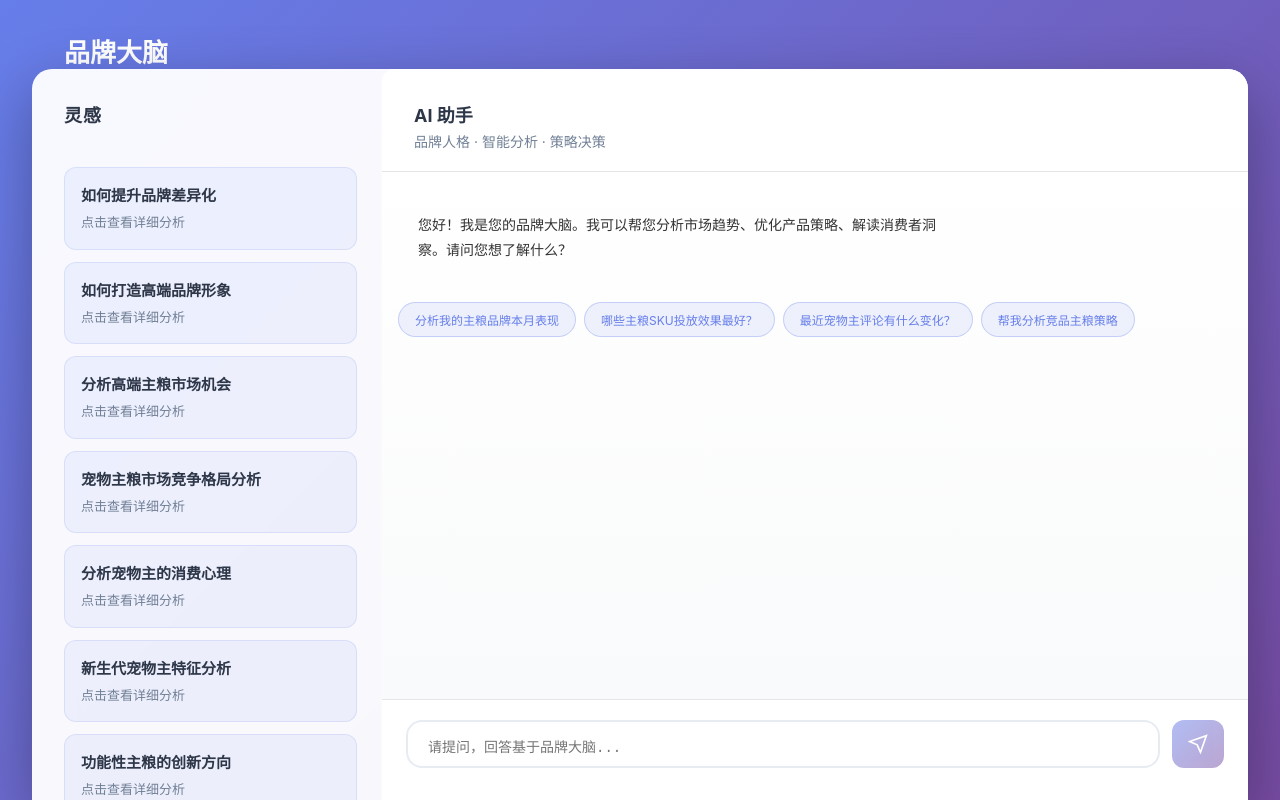
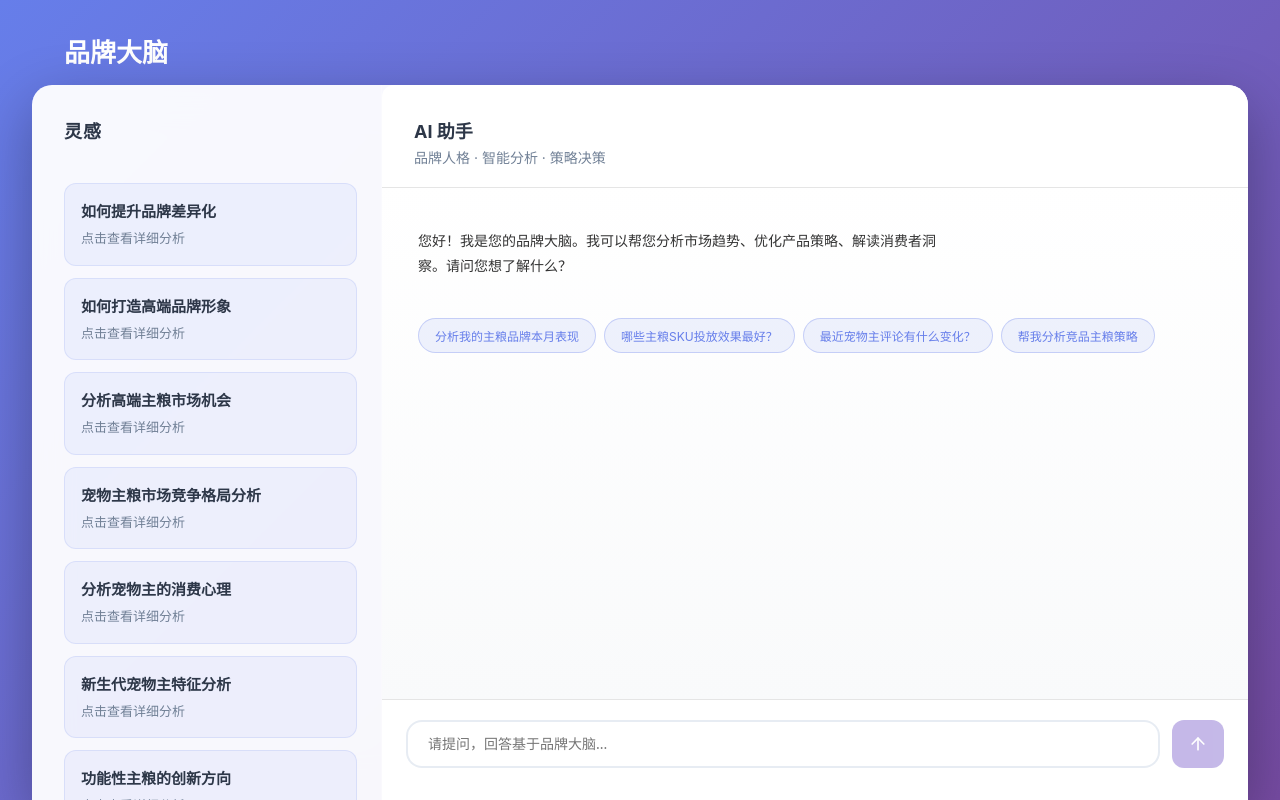
Before and after one commit to keithhchen/brand-brain-mock-fe, a React (Create React App) app: page / in a window 1280 px wide. Built offline with nearby package versions, Linux system fonts and the light colour scheme.

Commit message:
replace React version with 18.2.0, add lucide-react, and adjust related styles in App.css and components for improved UI consistency.

```diff
--- a/package.json
+++ b/package.json
@@ -3,10 +3,11 @@
   "version": "1.0.0",
   "private": true,
   "dependencies": {
+    "js-yaml": "^4.1.0",
+    "lucide-react": "^0.522.0",
     "react": "^18.2.0",
     "react-dom": "^18.2.0",
-    "react-scripts": "5.0.1",
-    "js-yaml": "^4.1.0"
+    "react-scripts": "5.0.1"
   },
   "scripts": {
     "start": "react-scripts start",
--- a/src/App.css
+++ b/src/App.css
@@ -19,7 +19,7 @@ body {
 
 .page-title {
   color: white;
-  padding: 32px 24px 0 32px;
+  padding: 32px 24px 16px 32px;
 }
 
 .page-title h1 {
@@ -175,19 +175,23 @@ body {
     rgba(255, 255, 255, 0.98),
     rgba(249, 250, 251, 0.98)
   );
+  display: flex;
+  flex-direction: column;
 }
 
 .message {
   margin-bottom: 16px;
   animation: fadeInUp 0.5s ease-out;
+  display: flex;
+  flex-direction: column;
 }
 
 .message.user {
-  text-align: right;
+  align-items: flex-end;
 }
 
 .message.assistant {
-  text-align: left;
+  align-items: flex-start;
 }
 
 .message-content {
@@ -394,6 +398,8 @@ body {
 
 .chat-input {
   flex: 1;
+  font-family: system-ui, -apple-system, BlinkMacSystemFont, "Segoe UI", Roboto,
+    Oxygen, Ubuntu, Cantarell, "Open Sans", "Helvetica Neue", sans-serif;
   border: 2px solid rgba(226, 232, 240, 0.8);
   border-radius: 16px;
   padding: 14px 20px;
@@ -404,6 +410,7 @@ body {
   background: rgba(255, 255, 255, 0.9);
   max-height: 120px;
   min-height: 48px;
+  line-height: 16px;
 }
 
 .chat-input:focus {
@@ -412,7 +419,7 @@ body {
 }
 
 .send-button {
-  background: linear-gradient(135deg, #667eea, #764ba2);
+  background: #8c74d2;
   color: white;
   border: none;
   border-radius: 12px;
@@ -428,7 +435,7 @@ body {
 
 .send-button:hover:not(:disabled) {
   transform: translateY(-2px);
-  box-shadow: 0 8px 25px rgba(103, 126, 234, 0.4);
+  box-shadow: 0 8px 25px rgba(139, 92, 246, 0.4);
 }
 
 .send-button:disabled {
@@ -441,6 +448,7 @@ body {
   gap: 8px;
   margin-bottom: 16px;
   flex-wrap: wrap;
+  padding: 0 20px;
 }
 
 .quick-action {
--- a/src/components/ChatInput.js
+++ b/src/components/ChatInput.js
@@ -1,4 +1,5 @@
 import React, { useState, useRef } from 'react';
+import { ArrowUp } from 'lucide-react';
 
 const ChatInput = ({ onSendMessage }) => {
     const [message, setMessage] = useState('');
@@ -45,16 +46,7 @@ const ChatInput = ({ onSendMessage }) => {
                     onClick={handleSend}
                     disabled={!message.trim()}
                 >
-                    <svg
-                        width="20"
-                        height="20"
-                        viewBox="0 0 24 24"
-                        fill="none"
-                        stroke="currentColor"
-                        strokeWidth="2"
-                    >
-                        <path d="m22 2-7 20-4-9-9-4 20-7z" />
-                    </svg>
+                    <ArrowUp size={20} strokeWidth={2} />
                 </button>
             </div>
         </div>
--- a/src/components/Message.js
+++ b/src/components/Message.js
@@ -1,5 +1,6 @@
 import React, { useState, useEffect } from 'react';
 import ThinkingStep from './ThinkingStep';
+import { Sparkles, Search, Database } from 'lucide-react';
 
 const Message = ({ message }) => {
     const [showThinkingSteps, setShowThinkingSteps] = useState({
@@ -66,16 +67,8 @@ const Message = ({ message }) => {
             <div className="message-content">
                 {message.thought && (
                     <ThinkingStep
-                        iconSvg={
-                            <svg viewBox="0 0 24 24" fill="none" stroke="currentColor">
-                                <path d="M9.25 12a2.75 2.75 0 1 1 5.5 0 2.75 2.75 0 0 1-5.5 0z" />
-                                <path d="M12 19.25V15" />
-                                <path d="M12 9V4.75" />
-                                <path d="M18.25 12H15" />
-                                <path d="M9 12H4.75" />
-                            </svg>
-                        }
-                        label="Thought Process"
+                        iconSvg={<Sparkles size={20} strokeWidth={1} />}
+                        label="思考"
                         items={message.thought}
                         show={showThinkingSteps.thought}
                         isThinking={true}
@@ -84,14 +77,8 @@ const Message = ({ message }) => {
 
                 {message.action && (
                     <ThinkingStep
-                        iconSvg={
-                            <svg viewBox="0 0 24 24" fill="none" stroke="currentColor">
-                                <path d="M20 12a8 8 0 1 0-16 0" />
-                                <path d="M12 4v8" />
-                                <path d="m9 10 3 2 3-2" />
-                            </svg>
-                        }
-                        label="Action Taken"
+                        iconSvg={<Search size={20} strokeWidth={1} />}
+                        label="工具调用"
                         items={message.action}
                         show={showThinkingSteps.action}
                         isThinking={true}
@@ -100,12 +87,8 @@ const Message = ({ message }) => {
 
                 {message.data_source && (
                     <ThinkingStep
-                        iconSvg={
-                            <svg viewBox="0 0 24 24" fill="none" stroke="currentColor">
-                                <path d="M12 4v16m-8-8h16" />
-                            </svg>
-                        }
-                        label="Data Source"
+                        iconSvg={<Database size={20} strokeWidth={1} />}
+                        label="数据来源"
                         items={message.data_source}
                         show={showThinkingSteps.data_source}
                         showSourceTag={true}
--- a/src/components/ThinkingStep.css
+++ b/src/components/ThinkingStep.css
@@ -64,8 +64,9 @@
 }
 
 .step-item {
-  margin: 6px 0;
+  margin: 0;
   position: relative;
+  font-size: 12px;
 }
 
 .source-tag {
```
Also changed, not shown: 1 other file (tests, documents, lock files or other folders).
